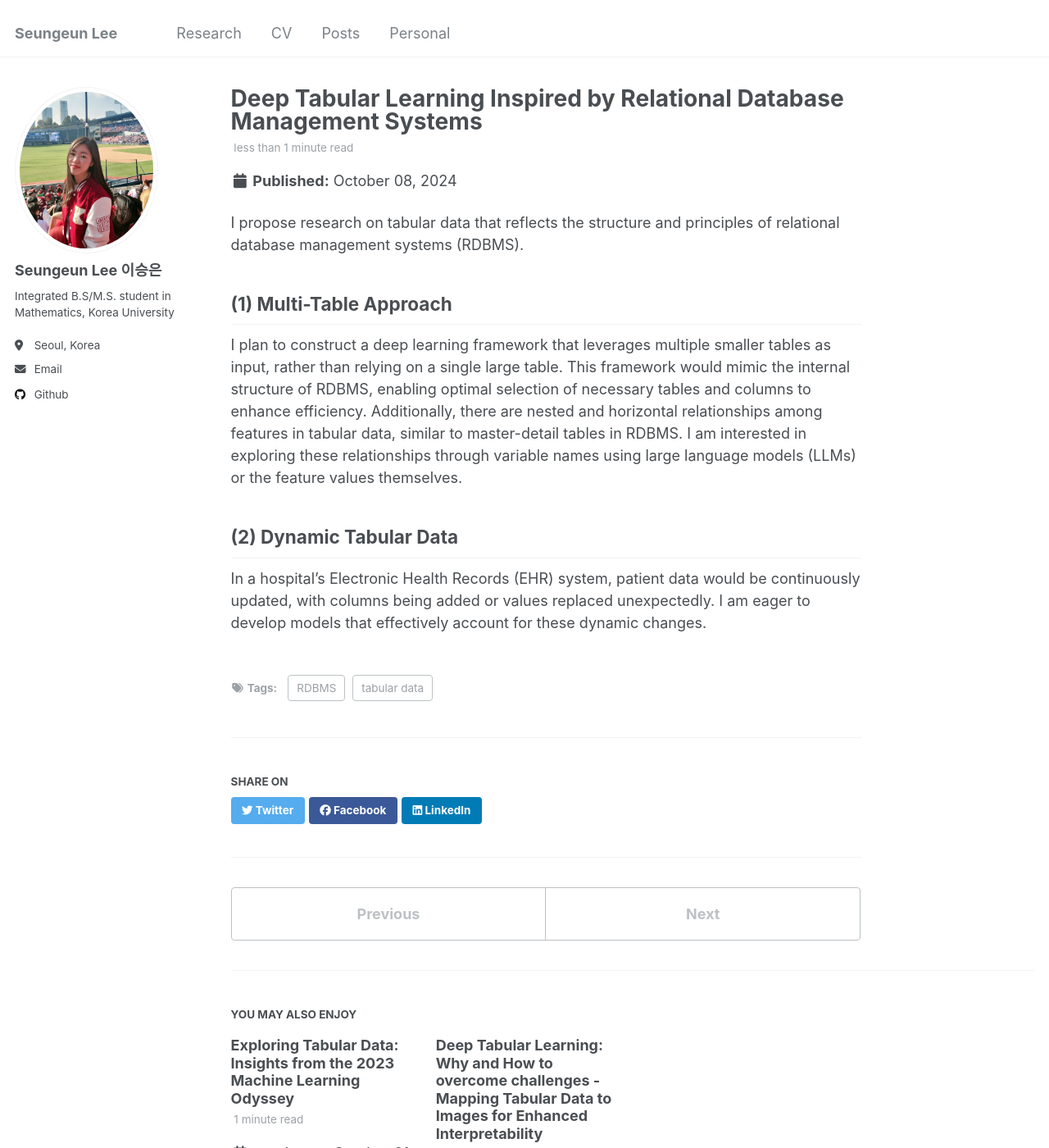
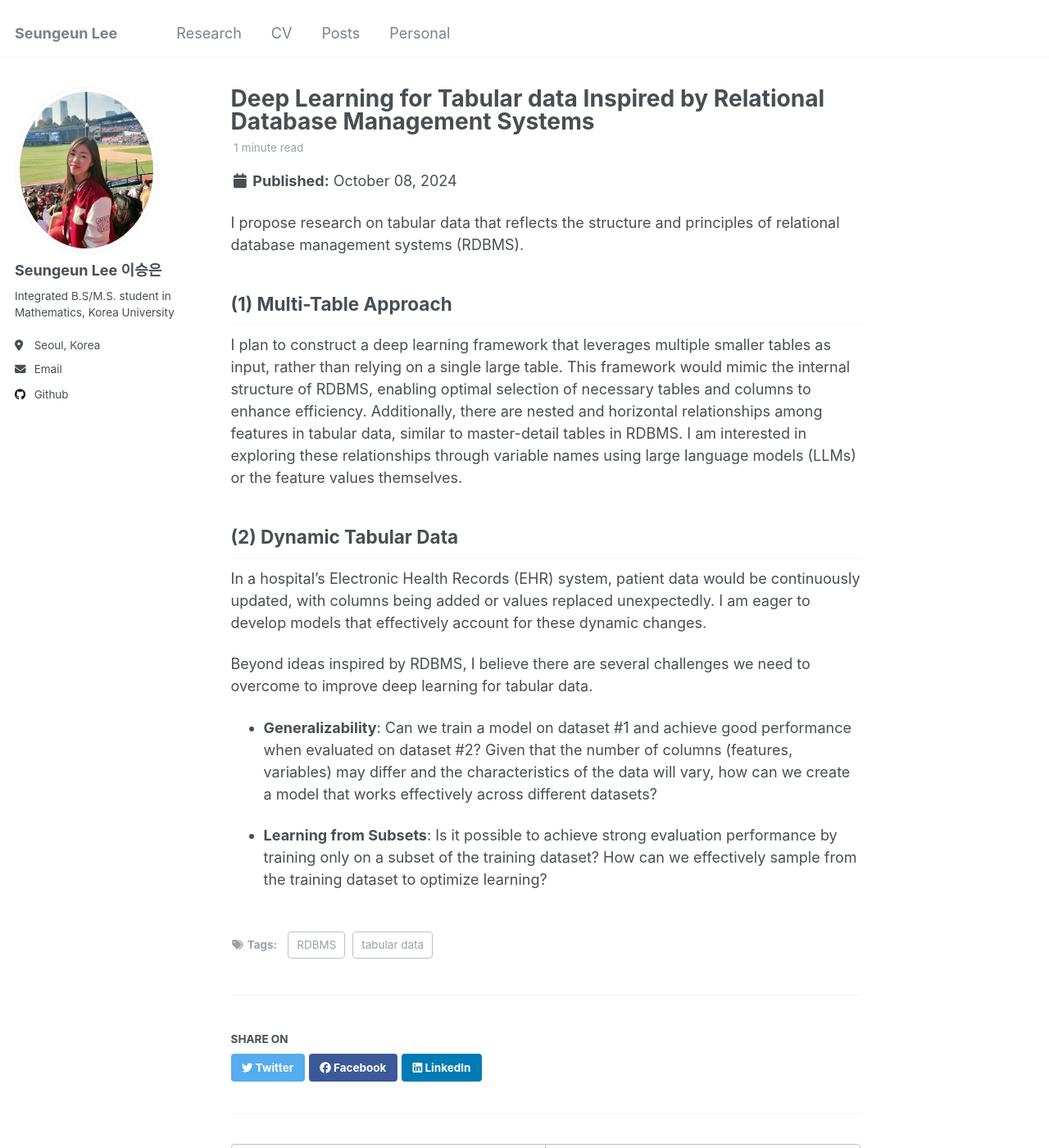
Before and after one commit to duneag2/duneag2.github.io, a Jekyll site: the page built from _posts/2024-10-08-blog-post-2.md, in a window 1280 px wide and 1400 px high. Shown: the whole window at 82% size. Built offline with Jekyll 4.4.1, drawn with Linux system fonts in a browser that asks for light colours.

Commit message:
update posts

```diff
--- a/_posts/2024-10-08-blog-post-2.md
+++ b/_posts/2024-10-08-blog-post-2.md
@@ -1,5 +1,5 @@
 ---
-title: 'Deep Tabular Learning Inspired by Relational Database Management Systems'
+title: 'Deep Learning for Tabular data Inspired by Relational Database Management Systems'
 date: 2024-10-08
 permalink: /posts/2013/08/blog-post-2/
 tags:
@@ -16,3 +16,10 @@ I plan to construct a deep learning framework that leverages multiple smaller ta
 ## (2) Dynamic Tabular Data
 
 In a hospital's Electronic Health Records (EHR) system, patient data would be continuously updated, with columns being added or values replaced unexpectedly. I am eager to develop models that effectively account for these dynamic changes.
+
+
+Beyond ideas inspired by RDBMS, I believe there are several challenges we need to overcome to improve deep learning for tabular data.
+
+- **Generalizability**: Can we train a model on dataset #1 and achieve good performance when evaluated on dataset #2? Given that the number of columns (features, variables) may differ and the characteristics of the data will vary, how can we create a model that works effectively across different datasets?
+
+- **Learning from Subsets**: Is it possible to achieve strong evaluation performance by training only on a subset of the training dataset? How can we effectively sample from the training dataset to optimize learning?
```
